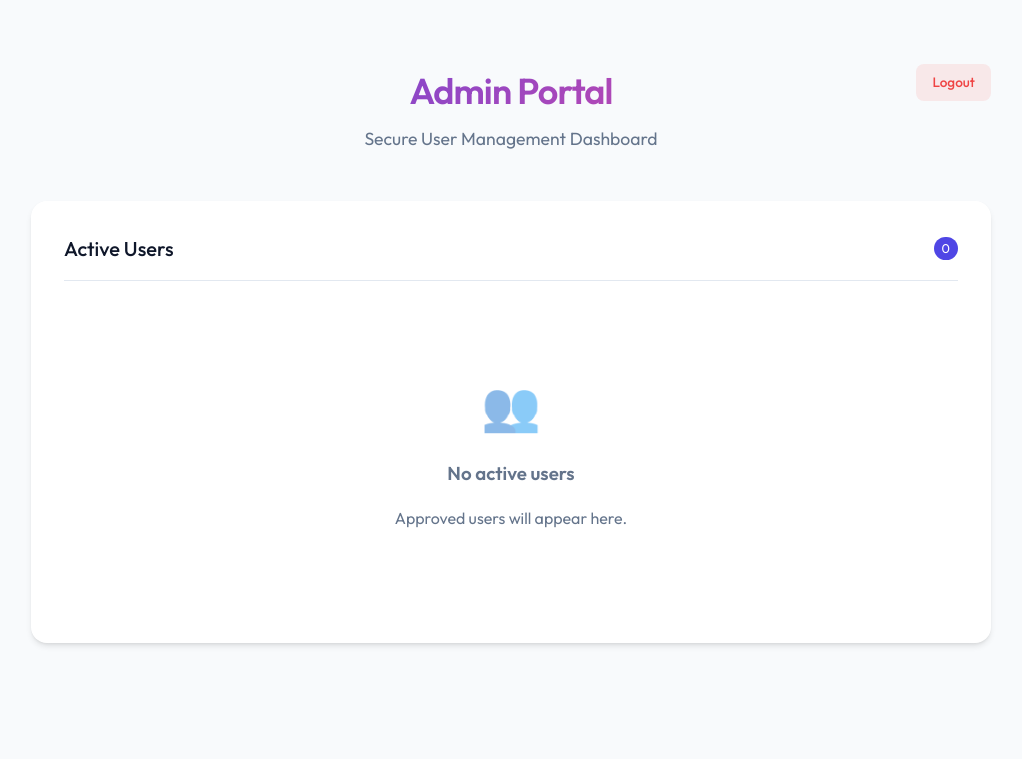
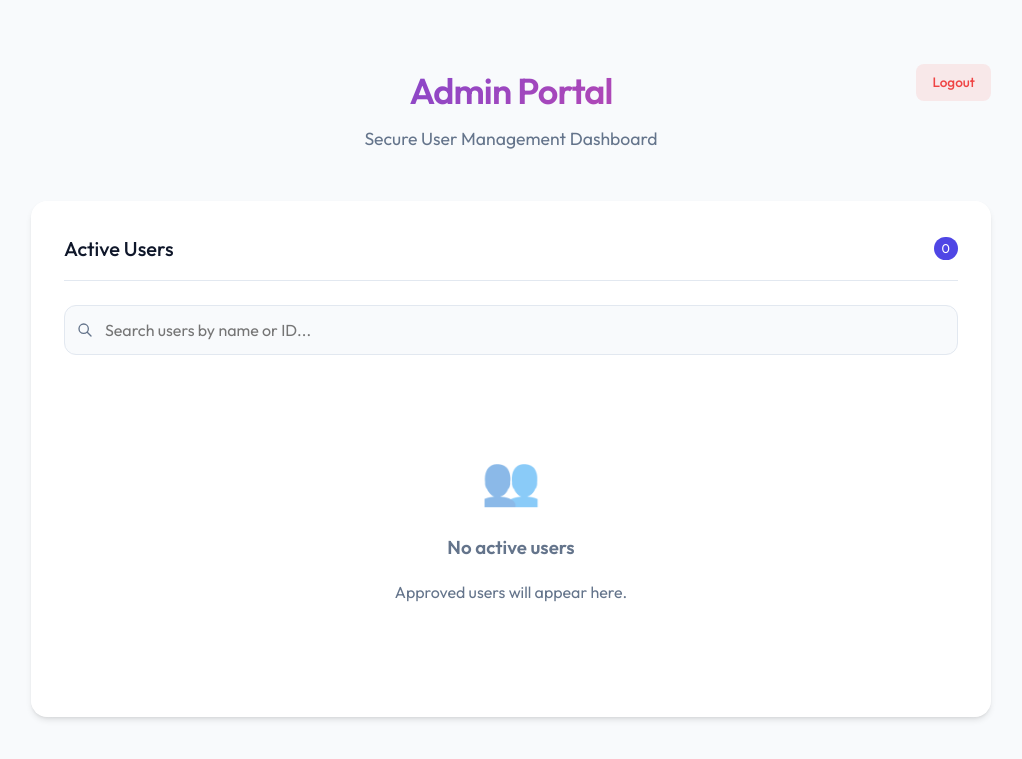
Before and after one commit to brian0913579/linebot.test, a Flask app: page /admin/ in a window 1280 px wide. Shown: the top 759 px of the page, without its empty margins (129-1151 px from the left). Run offline with Flask 3, Linux system fonts and the light colour scheme; the visitor is signed in with stand-in values (Sample User, id 1); data that the repository does not hold is empty; parts of the project's set-up code (start-up, migrations or seed data) failed here and were passed over.

Commit message:
fix(admin): use 'allowed_users' kind for delete and render missing JS search bar HTML

```diff
--- a/app/models/datastore_client.py
+++ b/app/models/datastore_client.py
@@ -65,7 +65,7 @@ def remove_user(user_id):
     db = get_datastore_client()
     if not db:
         return False
-    key = db.key("AllowedUser", user_id)
+    key = db.key("allowed_users", user_id)
     db.delete(key)
     logger.info(f"Removed user {user_id} from allowed users in Datastore.")
     return True
--- a/templates/admin.html
+++ b/templates/admin.html
@@ -473,7 +473,12 @@
             {{ users|length }}
           </span>
         </div>
-        <ul class="user-list">
+
+        <div class="search-container">
+          <input type="text" id="searchInput" class="search-input" placeholder="Search users by name or ID..." onkeyup="filterUsers()" />
+        </div>
+
+        <ul class="user-list" id="activeUsersList">
           {% for uid, name in users.items() %}
           <li class="user-item">
             <div class="user-info">
```
